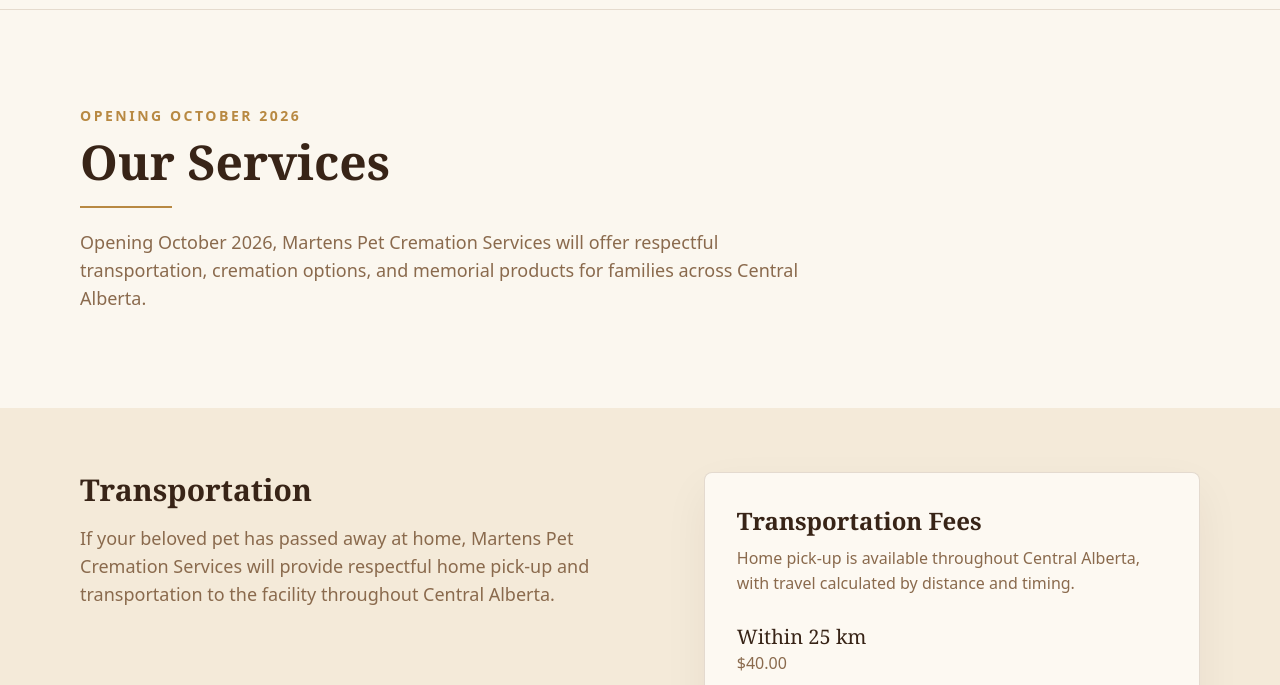
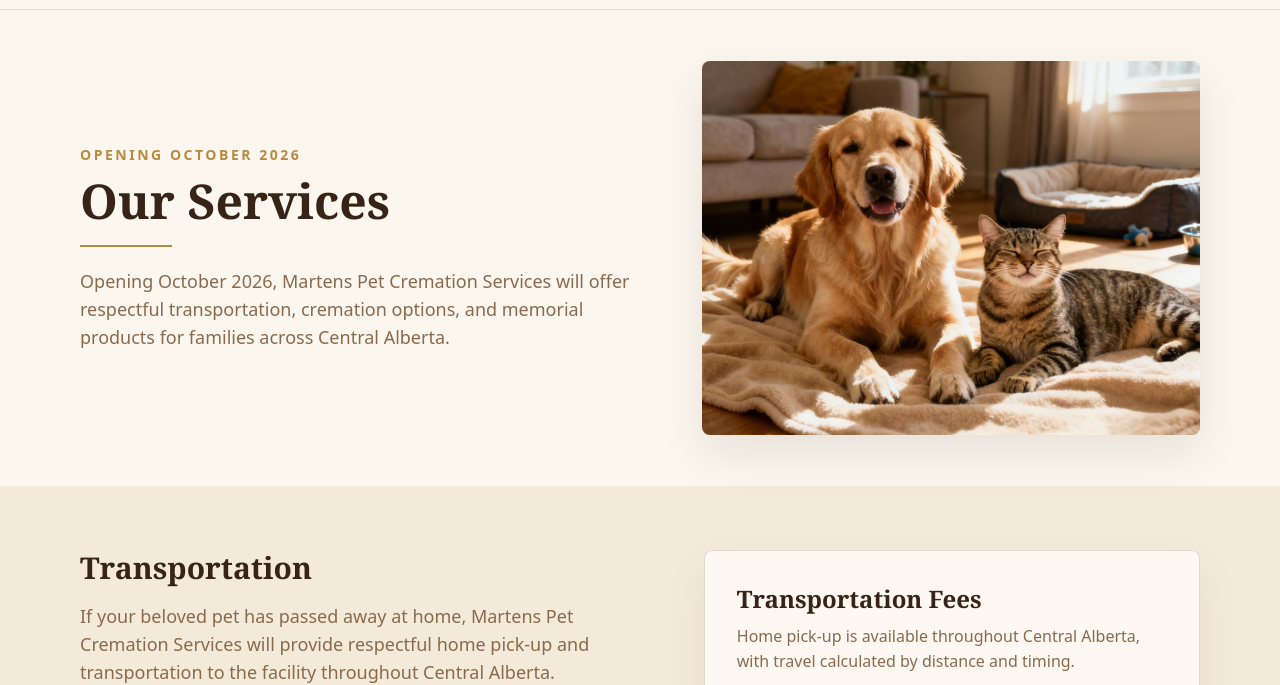
Before and after one commit to NicoleDesignAndCo/martens-design, a website built with Vite: page services.html in a window 1280 px wide. Shown: the part 115-800 px from the top of the page. Built offline with nearby package versions, Linux system fonts and the light colour scheme.

Commit message:
Updated banner to have an image on the right side

```diff
--- a/services.html
+++ b/services.html
@@ -24,12 +24,17 @@
     </header>
 
     <main>
-      <section class="container py-16 md:py-24">
-        <div class="max-w-3xl">
-          <p class="mb-3 text-sm font-bold uppercase tracking-[0.18em] text-[var(--gold)]">Opening October 2026</p>
-          <h1 class="text-4xl font-bold md:text-5xl">Our Services</h1>
-          <div class="soft-divider"></div>
-          <p class="text-lg text-[var(--muted-brown)]">Opening October 2026, Martens Pet Cremation Services will offer respectful transportation, cremation options, and memorial products for families across Central Alberta.</p>
+      <section class="home-hero services-hero">
+        <div class="container home-hero__inner">
+          <div class="home-hero__content">
+            <p class="mb-3 text-sm font-bold uppercase tracking-[0.18em] text-[var(--gold)]">Opening October 2026</p>
+            <h1 class="text-4xl font-bold md:text-5xl">Our Services</h1>
+            <div class="soft-divider"></div>
+            <p class="text-lg text-[var(--muted-brown)]">Opening October 2026, Martens Pet Cremation Services will offer respectful transportation, cremation options, and memorial products for families across Central Alberta.</p>
+          </div>
+          <div class="home-hero__media">
+            <img src="/assets/dog-cat.jpeg" alt="Dog and cat resting together" class="home-hero__image" />
+          </div>
         </div>
       </section>
 
--- a/styles.css
+++ b/styles.css
@@ -245,6 +245,10 @@ body .container {
   padding: clamp(2.5rem, 4vw, 3.25rem) 0;
 }
 
+.services-hero {
+  background: var(--cream);
+}
+
 .home-hero__inner {
   display: grid;
   gap: clamp(2rem, 5vw, 4rem);
@@ -260,6 +264,7 @@ body .container {
 
 .home-hero__media {
   position: relative;
+  aspect-ratio: 4 / 3;
   overflow: hidden;
   border-radius: 8px;
   background: var(--soft-beige);
@@ -295,10 +300,6 @@ body .container {
     gap: 1.5rem;
   }
 
-  .home-hero__media {
-    aspect-ratio: 4 / 3;
-  }
-
   .home-hero__image {
     object-position: 45% center;
   }
@@ -306,11 +307,7 @@ body .container {
 
 @media (min-width: 768px) {
   .home-hero__inner {
-    grid-template-columns: minmax(0, 1.35fr) minmax(300px, 1fr);
-  }
-
-  .home-hero__media {
-    min-height: 430px;
+    grid-template-columns: minmax(0, 1.12fr) minmax(320px, 1fr);
   }
 
   .home-hero__image {
@@ -334,10 +331,6 @@ body .container {
 
 @media (min-width: 1024px) {
   .home-hero__inner {
-    grid-template-columns: minmax(0, 1.35fr) minmax(360px, 1fr);
-  }
-
-  .home-hero__media {
-    min-height: 520px;
+    grid-template-columns: minmax(0, 1.12fr) minmax(400px, 1fr);
   }
 }
```
Also changed, not shown: assets/dog-cat.jpeg (added), dist/about.html, dist/contact.html, dist/index.html, dist/memorial-products.html, dist/services.html, 1 other file.
